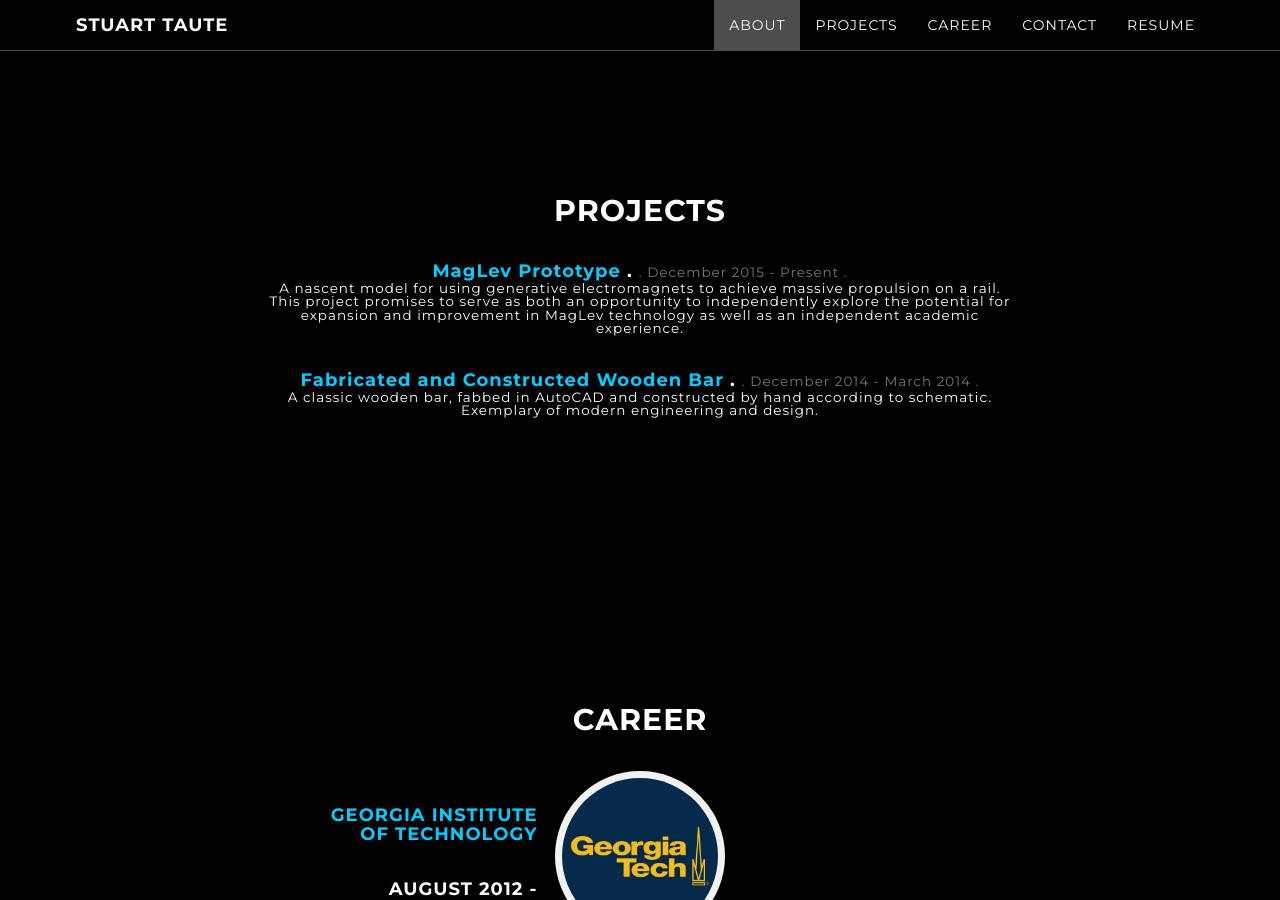
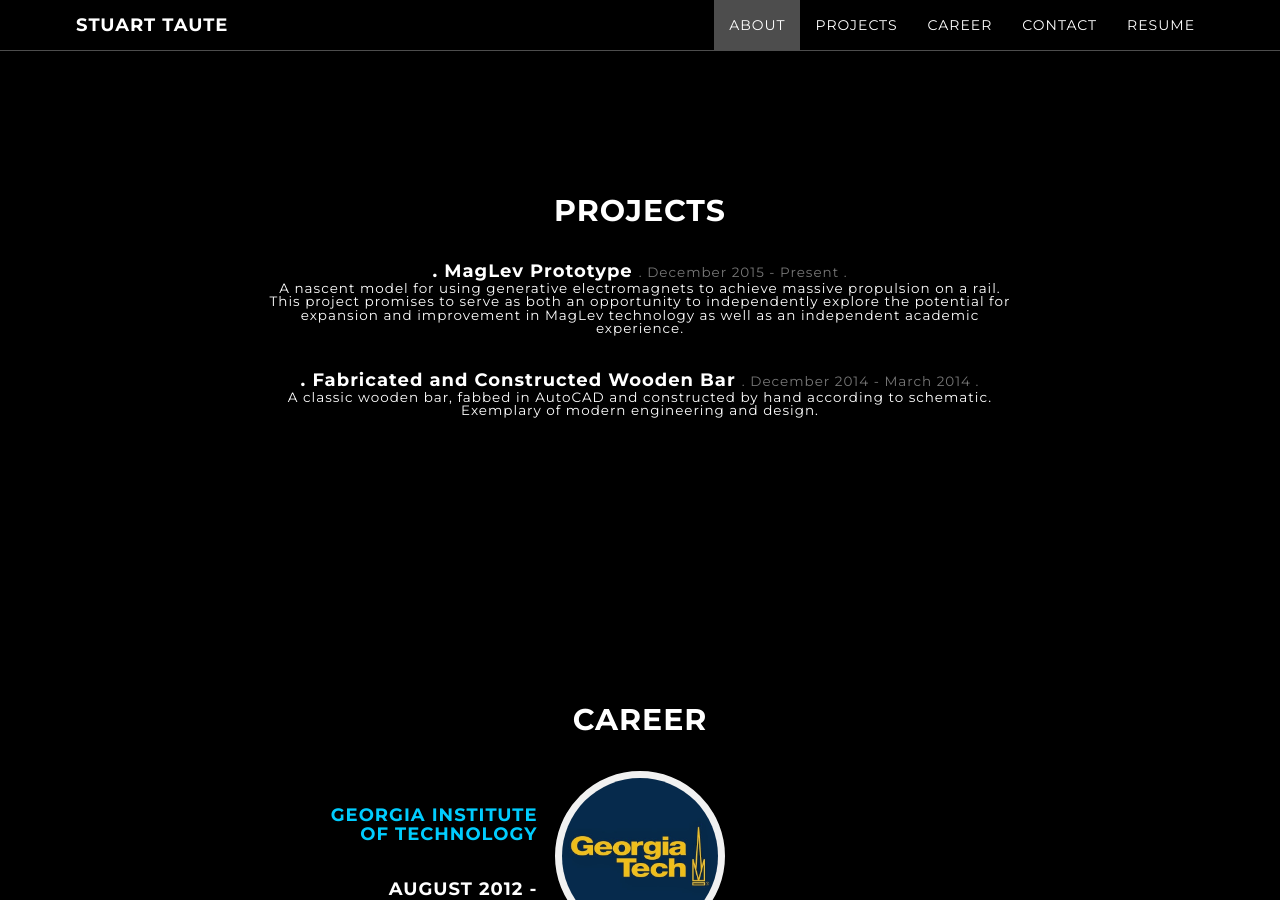
Before and after one commit to stuartweb/stuart-taute.github.io, a Jekyll site: the page built from index.html, in a window 1280 px wide and 900 px high, scrolled down 1728 px. Built offline with Jekyll 4.4.1, drawn with Linux system fonts in a browser that asks for light colours; comment, search, counter and statistics services are not loaded.

Commit message:
fixed projects

```diff
--- a/_data/projects.yml
+++ b/_data/projects.yml
@@ -1,7 +1,7 @@
-  - name: "MagLev Prototype"
+  - platform: "MagLev Prototype"
     language: "December 2015 - Present"
     description: "A nascent model for using generative electromagnets to achieve massive propulsion on a rail. This project promises to serve as both an opportunity to independently explore the potential for expansion and improvement in MagLev technology as well as an independent academic experience."
 
-  - name: "Fabricated and Constructed Wooden Bar"
+  - platform: "Fabricated and Constructed Wooden Bar"
     language: "December 2014 - March 2014"
     description: "A classic wooden bar, fabbed in AutoCAD and constructed by hand according to schematic. Exemplary of modern engineering and design."
```
